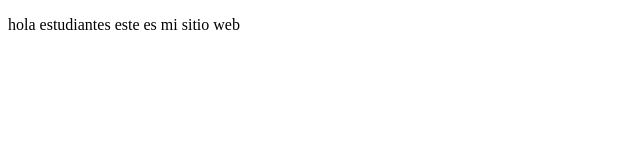
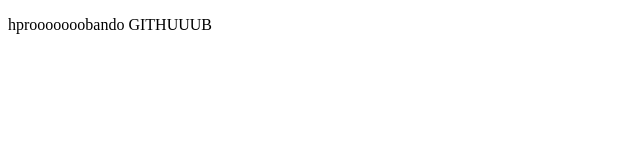
Before and after one commit to petersuber-source/demoCursoPrewol, a plain HTML site: page index.html in a window 1280 px wide. Shown: the full height of the page, 0-640 px from the left. Drawn offline with Linux system fonts and the light colour scheme.

Commit message:
cambiamos texto

```diff
--- a/index.html
+++ b/index.html
@@ -8,7 +8,7 @@
 </head>
 <body>
     <p>
-        hola estudiantes este es mi sitio web
+        hprooooooobando GITHUUUB
     </p>
 </body>
 </html>
```
